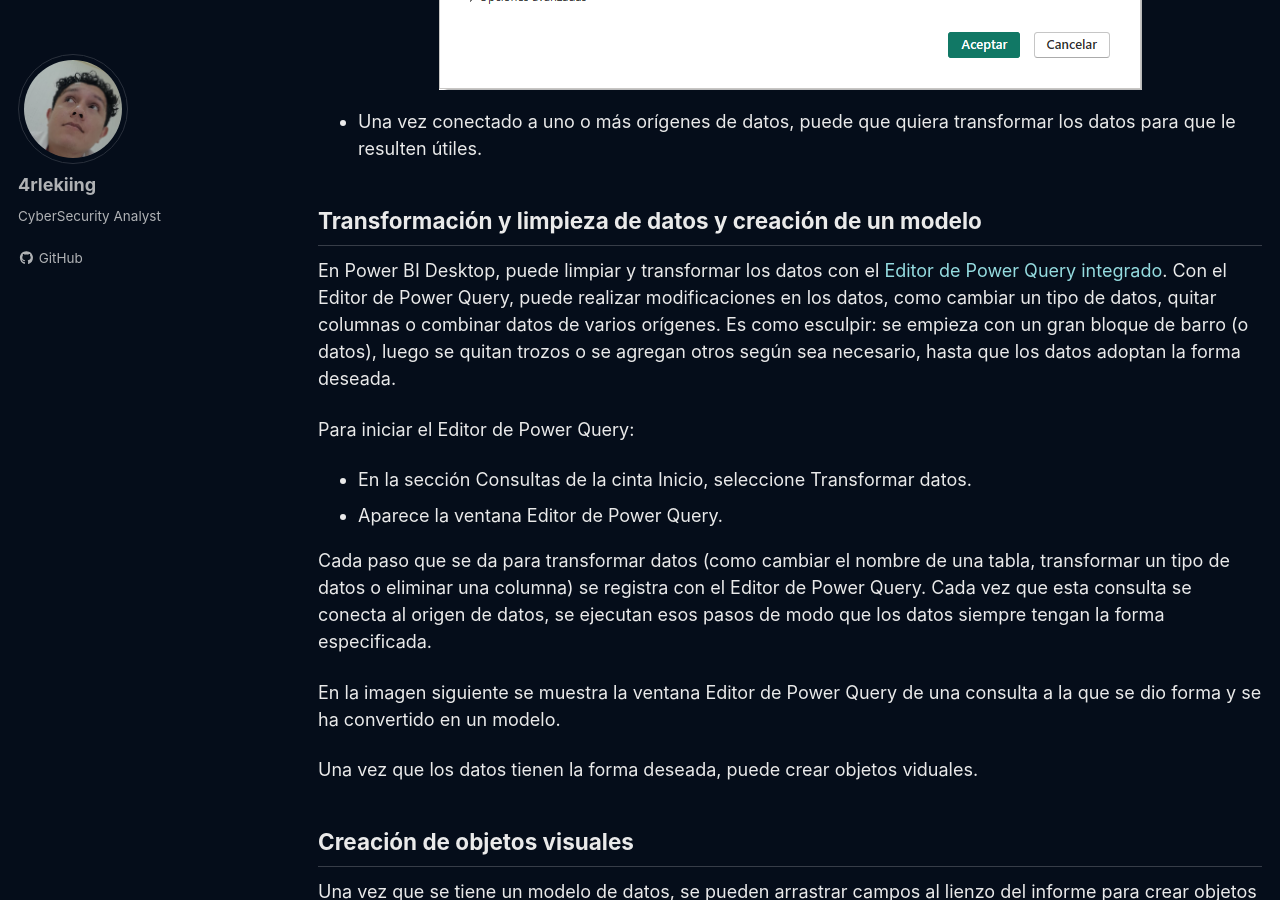
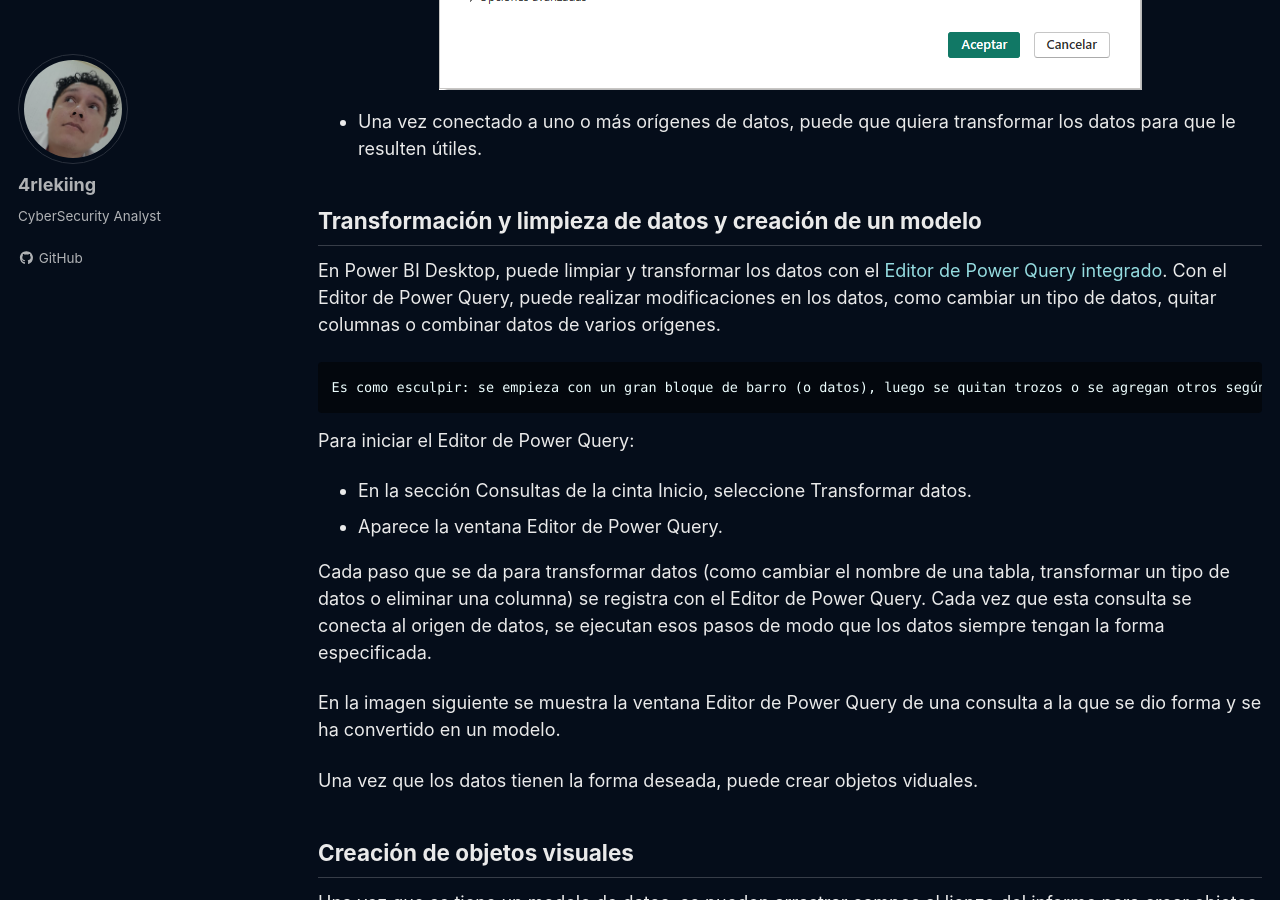
Before and after one commit to 4rleking/powerbi.github.io, a Jekyll site: the page built from _posts/2023-08-02-Power_BI_Desktop.md, in a window 1280 px wide and 900 px high, scrolled down 4201 px. Built offline with Jekyll 4.4.1, drawn with Linux system fonts in a browser that asks for light colours; cached includes are drawn as plain includes; a script that is not in the unit is left out.

Commit message:
Update 2023-08-02-Power_BI_Desktop.md

````diff
--- a/_posts/2023-08-02-Power_BI_Desktop.md
+++ b/_posts/2023-08-02-Power_BI_Desktop.md
@@ -74,7 +74,11 @@
 
 ## Transformación y limpieza de datos y creación de un modelo
 
-En Power BI Desktop, puede limpiar y transformar los datos con el [Editor de Power Query integrado](https://learn.microsoft.com/es-es/power-bi/transform-model/desktop-query-overview). Con el Editor de Power Query, puede realizar modificaciones en los datos, como cambiar un tipo de datos, quitar columnas o combinar datos de varios orígenes. Es como esculpir: se empieza con un gran bloque de barro (o datos), luego se quitan trozos o se agregan otros según sea necesario, hasta que los datos adoptan la forma deseada.
+En Power BI Desktop, puede limpiar y transformar los datos con el [Editor de Power Query integrado](https://learn.microsoft.com/es-es/power-bi/transform-model/desktop-query-overview). Con el Editor de Power Query, puede realizar modificaciones en los datos, como cambiar un tipo de datos, quitar columnas o combinar datos de varios orígenes.
+
+```text
+Es como esculpir: se empieza con un gran bloque de barro (o datos), luego se quitan trozos o se agregan otros según sea necesario, hasta que los datos adoptan la forma deseada.
+```
 
 Para iniciar el Editor de Power Query:
 
````
